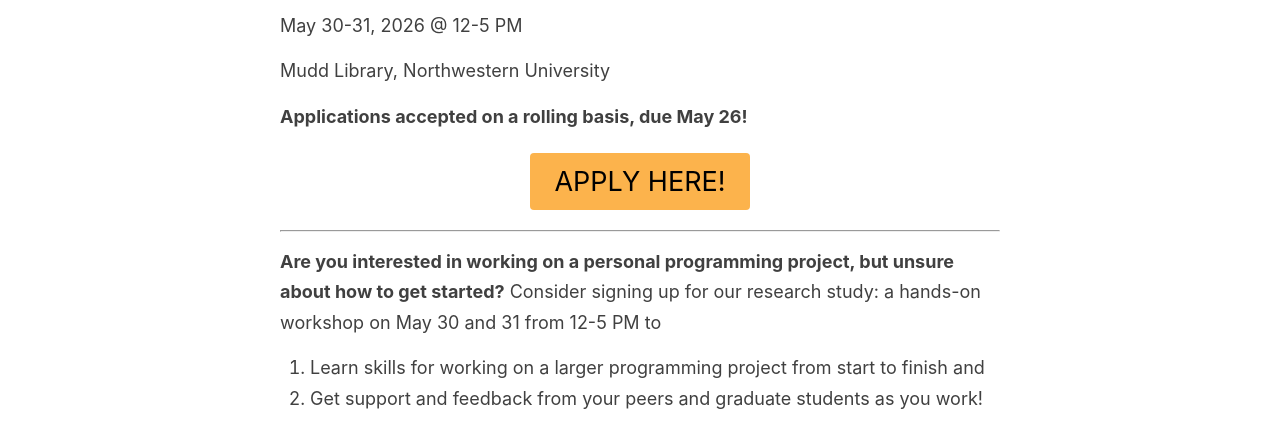
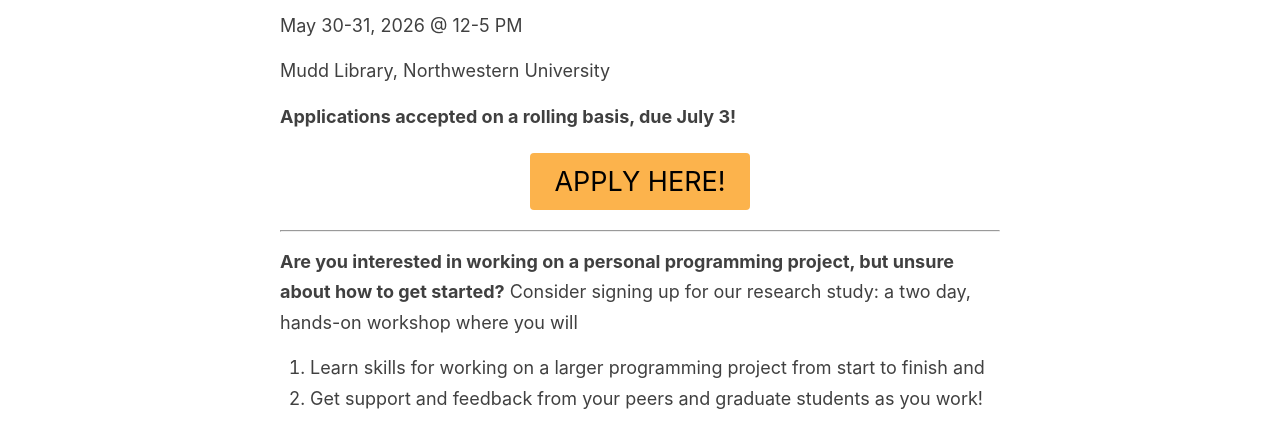
Before and after one commit to NUDelta/personal-project-workshop, a Jekyll site: the page built from index.md, in a window 1280 px wide and 1400 px high. Shown: the part 326-748 px from the top of the window. Built offline with Jekyll 4.4.1, drawn with Linux system fonts in a browser that asks for light colours; our own code applies the rules of GitHub Pages for plain Markdown files; some of the changed text lies outside the part shown.

Commit message:
Schedule update

```diff
--- a/index.md
+++ b/index.md
@@ -13,13 +13,13 @@ May 30-31, 2026 @ 12-5 PM
 
 Mudd Library, Northwestern University
 
-**Applications accepted on a rolling basis, due May 26!**
+**Applications accepted on a rolling basis, due July 3!**
 
 {% include apply_button.html %}
 
 -----
 
-**Are you interested in working on a personal programming project, but unsure about how to get started?** Consider signing up for our research study: a hands-on workshop on May 30 and 31 from 12-5 PM to
+**Are you interested in working on a personal programming project, but unsure about how to get started?** Consider signing up for our research study: a two day, hands-on workshop where you will
 
 1. Learn skills for working on a larger programming project from start to finish and
 2. Get support and feedback from your peers and graduate students as you work!
@@ -44,7 +44,7 @@ By the end of this workshop, attendees will know how to:
 
 {% include apply_button.html %}
 
-Apply by **May 26, 2026** at 11:59 PM! Acceptances will be sent out on a rolling basis. The workshop location details will be sent to you upon acceptance.
+Apply by **July 3, 2026** at 11:59 PM! Acceptances will be sent out on a rolling basis. The workshop location details will be sent to you upon acceptance.
 
 Those who fill out the application in good faith will be compensated with a $10 gift card.
 
@@ -53,12 +53,14 @@ This workshop is a part of a research study approved by Northwestern's IRB: _STU
 ## Schedule
 {: #schedule}
 
+Exact schedule is subject to change.
+
 | Time | Activity |
 |------|----------|
 | **Day 1** | |
-| 12:00 - 1:30 PM | lunch + getting started on your project |
-| 1:30 - 4:00 PM | work time w/ support from facilitators and peers |
-| 4:00 - 5:00 PM | reflections + next steps |
+| 12:00 - 1:45 PM | lunch + getting started on your project |
+| 1:45 - 3:45 PM | work time w/ support from facilitators and peers |
+| 3:45 - 5:00 PM | reflections + next steps |
 | **Day 2** | |
 | 12:00 - 3:00 PM | lunch + work time w/ support from facilitators and peers |
 | 3:00 - 3:30 PM | project gallery walk + feedback |
```
